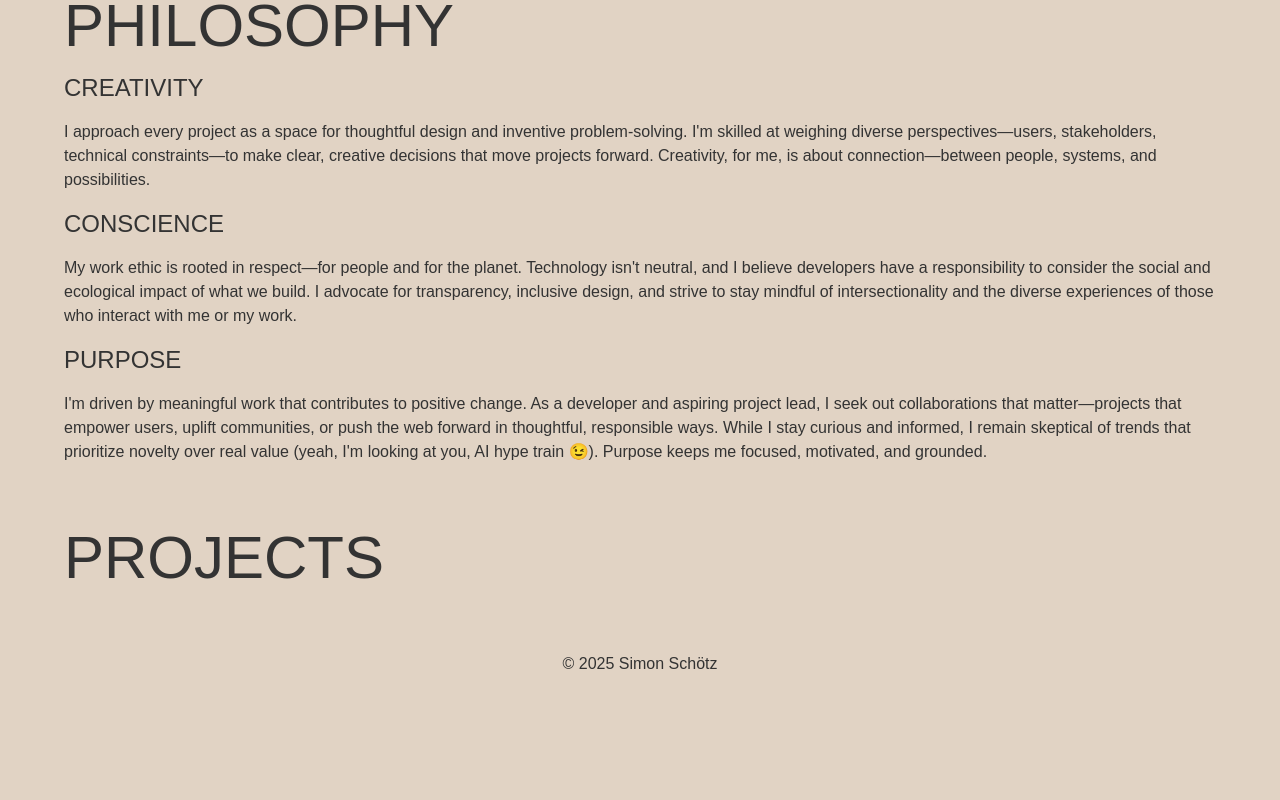
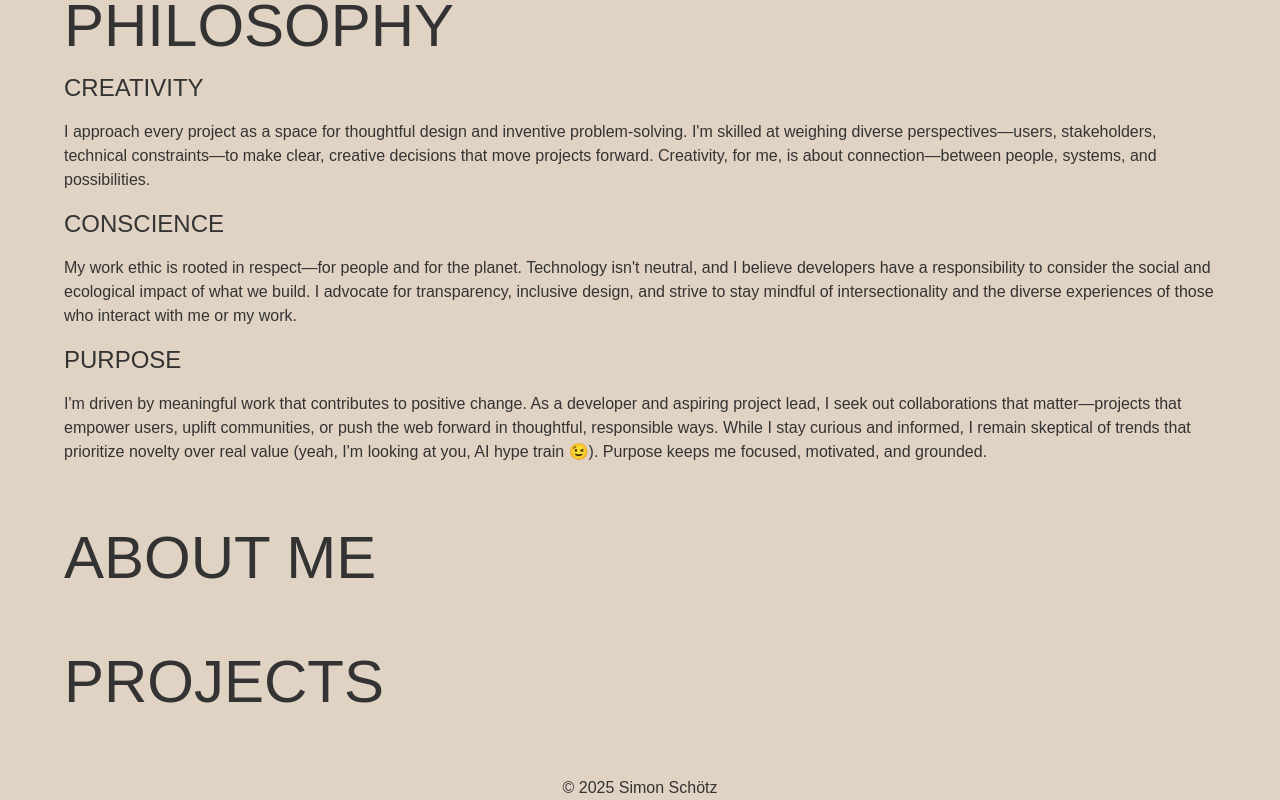
Before and after one commit to SimonSchoetz/simon-schoetz-website-2025, a Next.js app: page / in a window 1280 px wide. Shown: the part 564-1364 px from the top of the page. Before the commit the page ends 1240 px from the top, so only its background shows below. Built offline with nearby package versions, Linux system fonts and the light colour scheme.

Commit message:
add some new headings

```diff
--- a/app/page.tsx
+++ b/app/page.tsx
@@ -75,6 +75,9 @@ const MainPage: NextPage = () => {
         </Section>
 
         <Section>
+          <H2 text='About Me' />
+        </Section>
+        <Section>
           <H2 text='Projects' />
         </Section>
       </main>
```
